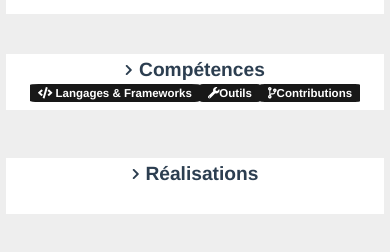
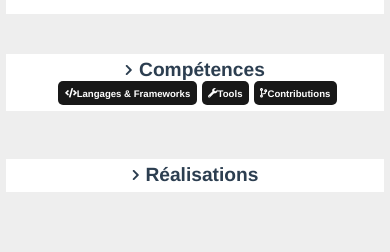
Before and after one commit to sir-kain/sir-kane, a Vue app: page /#/ in a window 390 px wide. Shown: the part 450-702 px from the top of the page. Built offline with nearby package versions, Linux system fonts and the light colour scheme.

Commit message:
used flexbox for separator component

```diff
--- a/src/App.vue
+++ b/src/App.vue
@@ -16,6 +16,15 @@ body {
   margin: 0;
   padding: 0;
   background-color: rgb(238, 238, 238);
+  color: #000;
+}
+img {
+  filter: grayscale(95%);
+  /* max-width: 80%; */
+  /* max-height: 80%; */
+}
+img:hover {
+  filter: grayscale(0)
 }
 ul {
   list-style: none;
@@ -53,6 +62,9 @@ h2 {
  #app {
    margin: 0;
  }
+ img {
+  filter: grayscale(0%);
+ }
 }
 
 @media screen and (min-width: 840px) and (max-width: 1040px) {
--- a/src/components/separator/Separator.vue
+++ b/src/components/separator/Separator.vue
@@ -7,12 +7,22 @@
       <ul class="separator__menu-s" v-if="link">
         <li>
           <a href="#" @click.prevent.stop="showItem('langages')">
-          <font-awesome-icon icon="code" />
-            Langages & Frameworks
+            <font-awesome-icon icon="code" />
+            <span>Langages & Frameworks</span>
           </a>
         </li>
-        <li><a href="#" @click.prevent.stop="showItem('outils')"><font-awesome-icon icon="wrench" />Outils</a></li>
-        <li><a href="#" @click.prevent.stop="showItem('contributions')"><font-awesome-icon icon="code-branch" />Contributions</a></li>
+        <li>
+          <a href="#" @click.prevent.stop="showItem('outils')">
+            <font-awesome-icon icon="wrench" />
+            <span>Tools</span>
+          </a>
+        </li>
+        <li>
+          <a href="#" @click.prevent.stop="showItem('contributions')">
+            <font-awesome-icon icon="code-branch" />
+            <span>Contributions</span>
+          </a>
+        </li>
       </ul>
     </div>
 </template>
--- a/src/components/separator/separator.scss
+++ b/src/components/separator/separator.scss
@@ -2,8 +2,9 @@
   background: #fff;
   padding: 0.35rem 1rem;
   margin: 0.5rem 0;
-  display: grid;
-  grid-template-columns: 1fr 3fr;
+  display: flex;
+  justify-content: space-between;
+  flex-wrap: wrap;
   .separator__title {
     cursor: pointer;
     display: flex;
@@ -13,13 +14,16 @@
     }
   }
   ul {
+    display: flex;
     text-align: center;
-    // justify-self: end;
-    place-self: center end;
-    font-size: .72rem;
+    font-size: .6rem;
     li {
-      padding: 0.2rem .5rem;
-      border-radius: 5%;
+      display: flex;
+      justify-content: center;
+      align-items: center;
+      padding: 0 .3rem;
+      margin-left: 5px;
+      border-radius: 5px;
       background-color: #000;
       opacity: 0.9;
       transition: all 0.1s ease-in-out;
@@ -36,14 +40,11 @@
 
 @media screen and (max-width: 540px) {
   .separator {
-    grid-template-columns: 1fr;
-    grid-template-rows: repeat(2, 1fr);
-    grid-row-gap: .05rem;
-    .separator__title {
-      justify-self: center;
-    }
+    justify-content: center;
     ul {
-      justify-self: center;
+      li {
+        padding: .4rem;
+      }
     }
   }
 }
```
